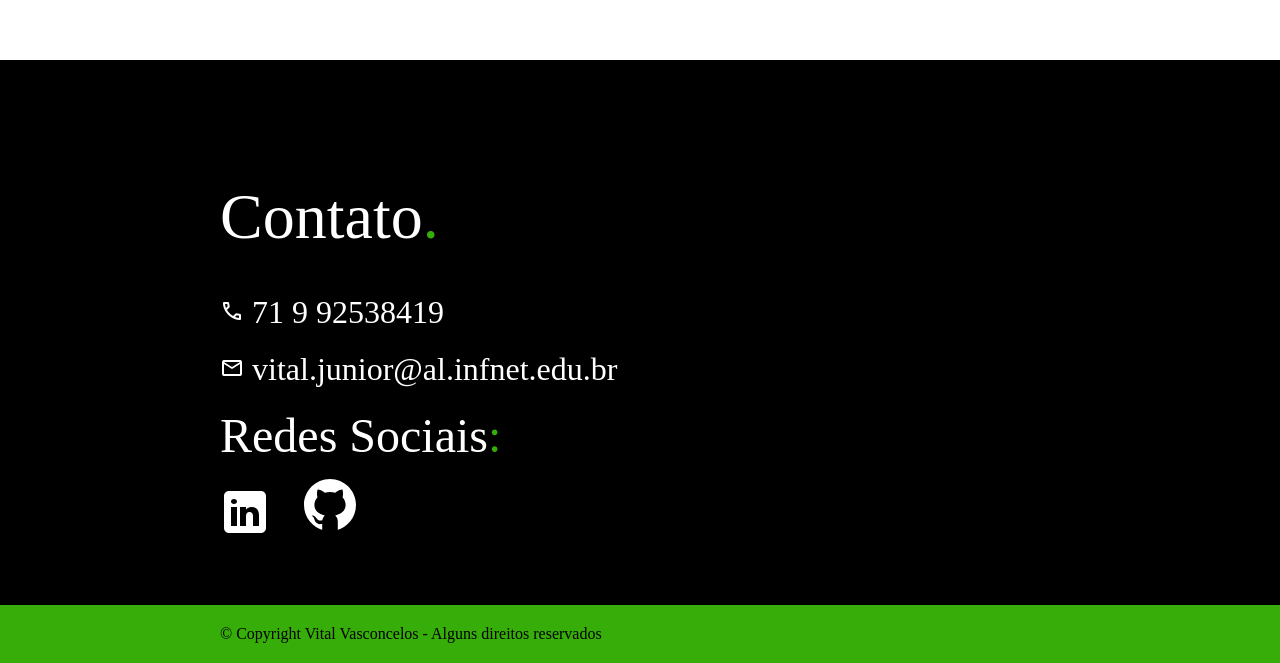
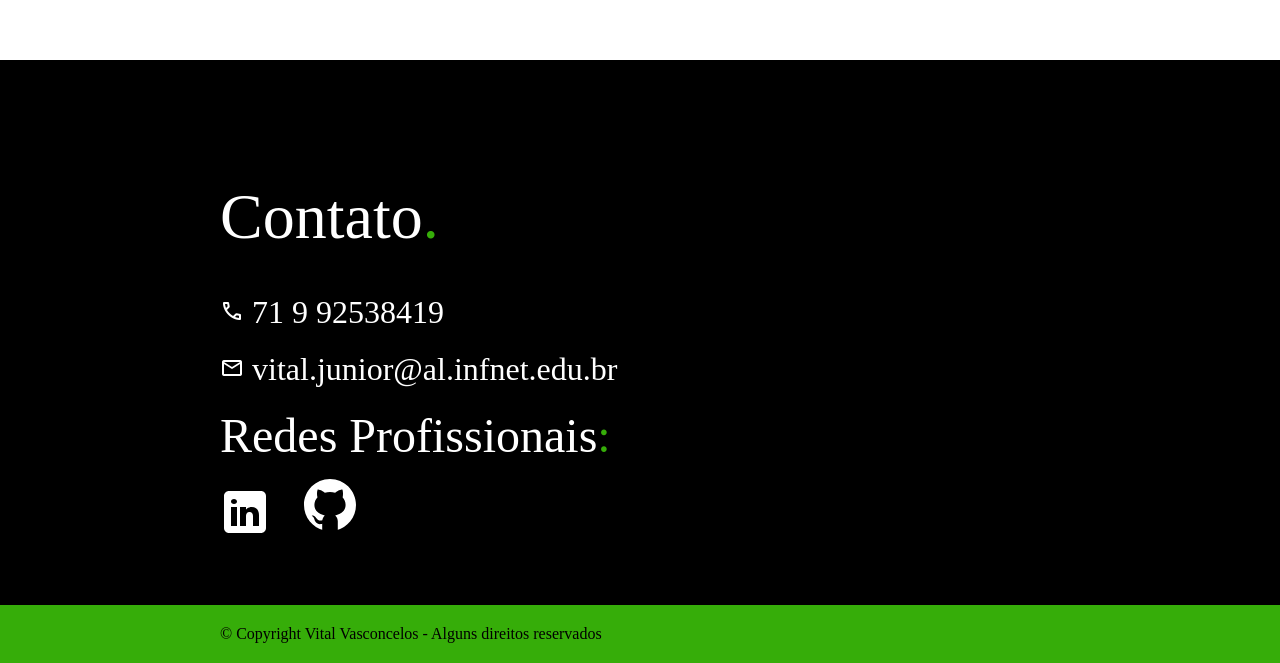
Before and after one commit to vovj11/MyPage, a plain HTML site: page index.html in a window 1280 px wide. Shown: the part 3885-4548 px from the top of the page. Drawn offline with nearby package versions, Linux system fonts and the light colour scheme; a script that the page names is missing.

Commit message:
Alterei texto que dizia redes sociais para redes profissionais no arquivo index.html

```diff
--- a/index.html
+++ b/index.html
@@ -138,7 +138,7 @@
         <span>vital.junior@al.infnet.edu.br</span>
       </li>
       <div class="redes-sociais">
-        <p>Redes Sociais<span class="ponto">:</span></p>
+        <p>Redes Profissionais<span class="ponto">:</span></p>
         <a href="https://www.linkedin.com/in/vital-vasconcelos-796566169/" target="_blank">
           <img src="img/icons8-linkedin.svg" alt="Linkedin">
         </a>
```
